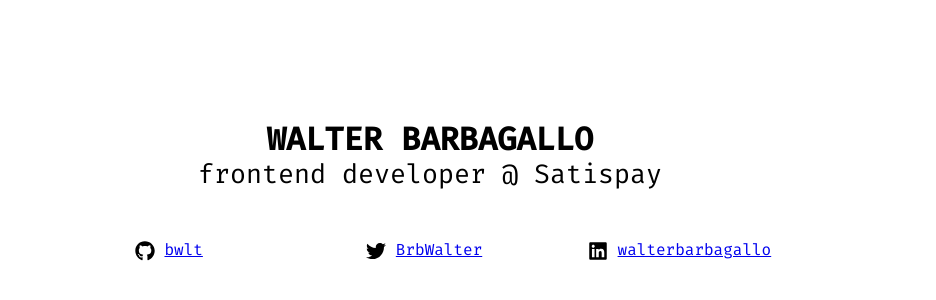
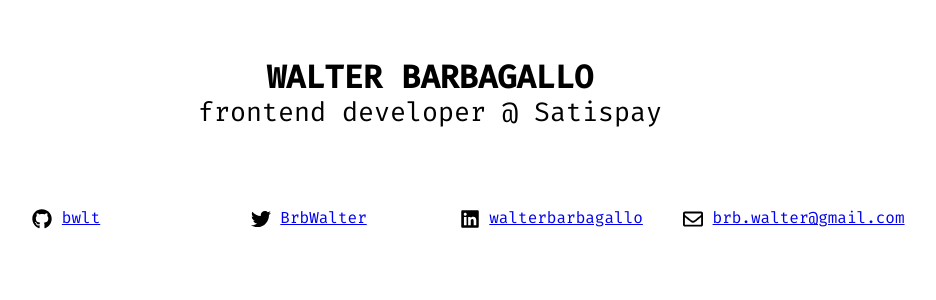
Before and after one commit to bwlt/bwlt.github.io, a website: page index.html in a window 1280 px wide. Shown: the part 136-436 px from the top of the page, without its empty margins (210-1146 px from the left). Drawn offline with Linux system fonts and the light colour scheme.

Commit message:
Add mail. Fix responsive utils

```diff
--- a/index.html
+++ b/index.html
@@ -9,13 +9,13 @@
     <title>Walter Barbagallo</title>
   </head>
   <body>
-    <h1>
-      Walter Barbagallo
-      <small>frontend developer @ Satispay</small>
-    </h1>
     <div class="container">
+      <h1>
+        Walter Barbagallo
+        <small>frontend developer @ Satispay</small>
+      </h1>
       <ul>
-        <li class="c-xs-12 c-sm-4">
+        <li class="c-xs-12 c-sm-6 c-lg-3">
           <a
             href="https://github.com/bwlt"
             target="_blank"
@@ -25,7 +25,7 @@
             <span>bwlt</span>
           </a>
         </li>
-        <li class="c-xs-12 c-sm-4">
+        <li class="c-xs-12 c-sm-6 c-lg-3">
           <a
             href="https://twitter.com/BrbWalter"
             target="_blank"
@@ -35,7 +35,7 @@
             <span>BrbWalter</span>
           </a>
         </li>
-        <li class="c-xs-12 c-sm-4">
+        <li class="c-xs-12 c-sm-6 c-lg-3">
           <a
             href="https://www.linkedin.com/in/walterbarbagallo/"
             target="_blank"
@@ -45,6 +45,14 @@
             <span>walterbarbagallo</span>
           </a>
         </li>
+        <li class="c-xs-12 c-sm-6 c-lg-3">
+          <a
+            href="mailto:brb.walter@gmail.com"
+          >
+            <img src="/images/envelope.svg" alt="">
+            <span>brb.walter@gmail.com</span>
+          </a>
+        </li>
       </ul>
     </div>
   </body>
--- a/style.css
+++ b/style.css
@@ -15,25 +15,35 @@
   width: 100%;
   margin: 0 auto;
 }
-.c-xs-12 {
+[class^=c-] {
   width: 100%;
-}
-.c-sm-4 {
-  width: 100%;
+  float: left;
 }
 @media (min-width: 576px) {
   /* sm media queries */
-  .container {
-    width: 576px;
+  .c-sm-4 {
+    width: 33%;
   }
-  .c-sm-4 {
-    width: 32%;
+  .c-sm-6 {
+    width: 50%;
   }
 }
 @media (min-width: 768px) {
   /* md media queries */
   .container {
-    width: 768px;
+    width: 750px;
+  }
+  .c-md-3 {
+    width: 25%;
+  }
+}
+@media (min-width: 992px) {
+  /* lg media queries */
+  .container {
+    width: 970px;
+  }
+  .c-lg-3 {
+    width: 25%;
   }
 }
 
@@ -65,8 +75,8 @@
   margin-top: 50px;
 }
 li {
-  display: inline-block;
-  height: 20px;
+  margin-top: 30px;
+  display: block;
   text-align: center;
 }
 li a {
@@ -82,17 +92,11 @@
 li span {
   display: block;
 }
-li + li {
-  margin-top: 30px;
-}
-@media (min-width: 576px) {
+@media (min-width: 768px) {
   li img {
     vertical-align: middle;
   }
   li span {
     display: inline;
   }
-  li + li {
-    margin-top: 0;
-  }
 }
```
Also changed, not shown: images/envelope.svg (added).
